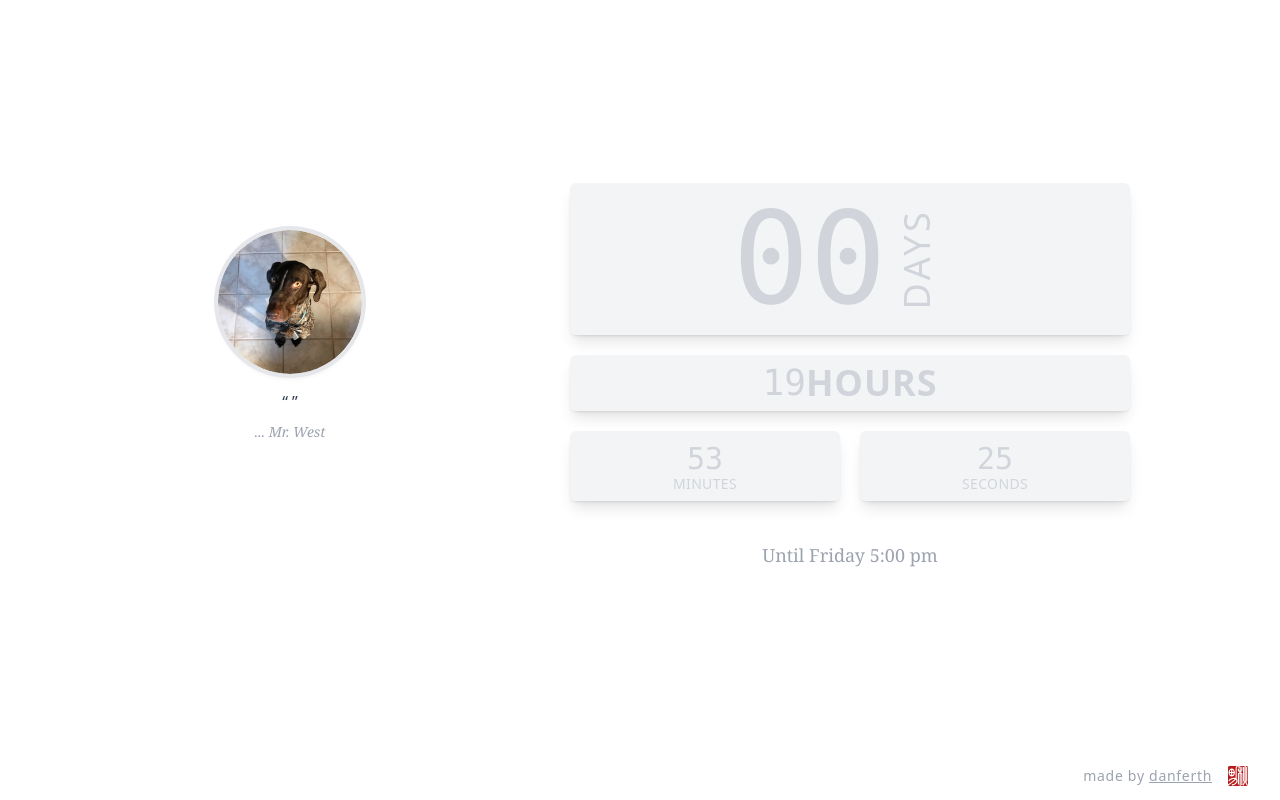
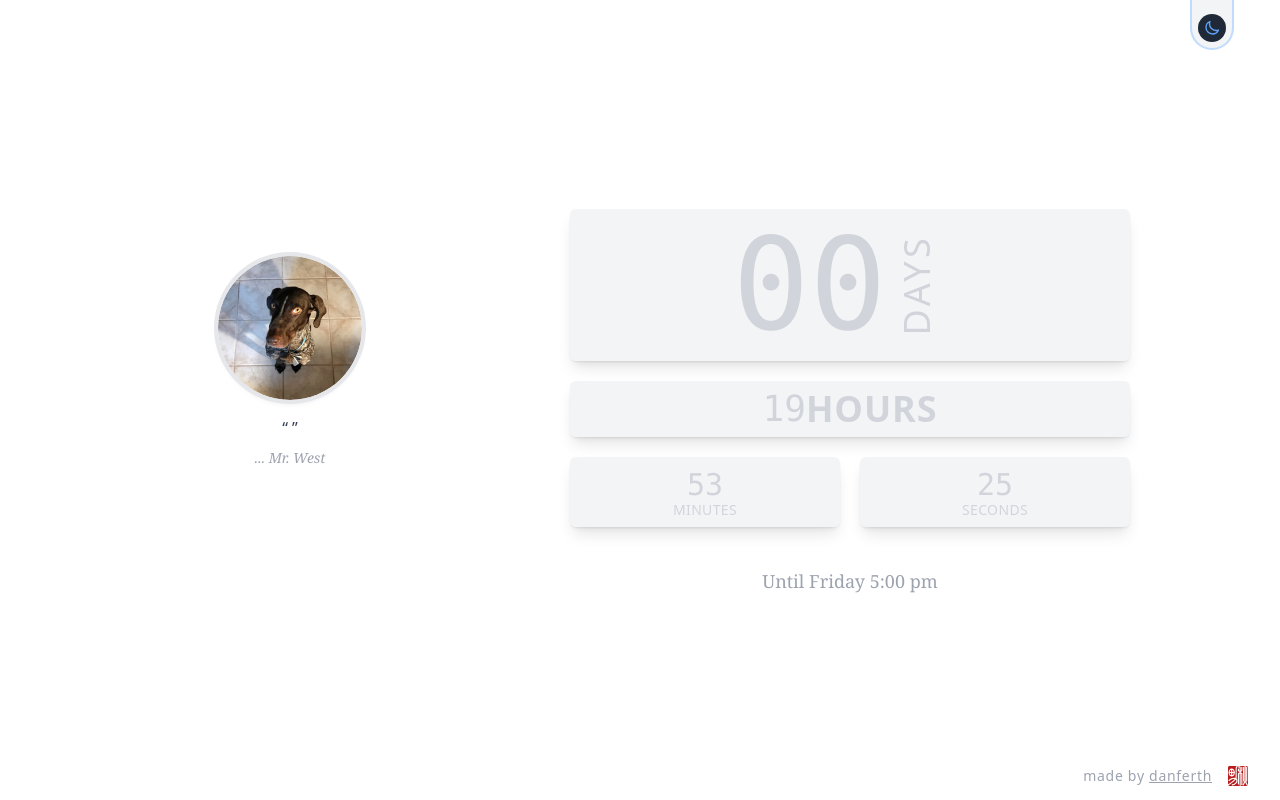
Before and after one commit to danferth/countdown, a Next.js app: page / in a window 1280 px wide. Built offline with nearby package versions, Linux system fonts and the light colour scheme; no server answers.

Commit message:
added theme button for light dark mode

```diff
--- a/app/layout.js
+++ b/app/layout.js
@@ -1,19 +1,18 @@
 import "@/styles/globals.css";
 import Footer from "../components/Footer";
+import Navigation from "../components/Navigation";
+
 export const metadata = {
   title: "Friday Countdown",
   description: "It's friday mutha fucka",
 };
 
-export default function RootLayout({
-  // Layouts must accept a children prop.
-  // This will be populated with nested layouts or pages
-  children,
-}) {
+export default function RootLayout({ children }) {
   return (
     <html lang="en">
       <body>
         <main className="flex flex-col min-h-screen max-h-screen">
+          <Navigation />
           <div className="flex-grow flex flex-col items-center justify-evenly md:justify-center lg:flex-row lg:px-20 min-w-full z-10 bg-white dark:bg-gray-800 transition">
             {children}
           </div>
--- /dev/null
+++ b/components/Navigation.js
@@ -0,0 +1,80 @@
+"use client";
+import { useState, useEffect } from "react";
+export default function Navigation() {
+  const [isLightTrue, setIsLightTrue] = useState(true);
+
+  useEffect(() => {
+    const isLocalSet = localStorage.getItem("isLight");
+    const isSystemLight = window.matchMedia(
+      "(prefers-color-scheme: light)"
+    ).matches;
+
+    if (isLocalSet === null) {
+      setIsLightTrue(isSystemLight);
+      localStorage.setItem("isLight", isSystemLight);
+    } else if (isLocalSet != null) {
+      setIsLightTrue(isLocalSet === "true" ? true : false);
+    }
+  }, []);
+
+  useEffect(() => {
+    isLightTrue
+      ? document.documentElement.classList.remove("dark")
+      : document.documentElement.classList.add("dark");
+  }, [isLightTrue]);
+
+  function localCheckAndSet(key, value) {
+    if (document.window !== "undefined") {
+      const currentLocal = localStorage.getItem(key);
+      if (currentLocal !== null) {
+        localStorage.setItem(key, value);
+      }
+    }
+  }
+
+  return (
+    <div className="bg-white dark:bg-gray-800 flex align-center justify-end pb-1 pr-4 lg:pr-12">
+      <div className="bg-gray-100 ring-2 ring-blue-200 dark:bg-gray-600 dark:ring-orange-500 pt-3.5 px-1.5 pb-1.5 rounded-b-full">
+        <button
+          className="p-1.5 rounded-full bg-gray-800 dark:bg-yellow-50"
+          onClick={() => {
+            setIsLightTrue(!isLightTrue);
+            localCheckAndSet("isLight", !isLightTrue);
+          }}
+        >
+          {isLightTrue ? (
+            <svg
+              xmlns="http://www.w3.org/2000/svg"
+              fill="none"
+              viewBox="0 0 24 24"
+              strokeWidth={2}
+              stroke="currentColor"
+              className="w-4 h-4 text-blue-400"
+            >
+              <path
+                strokeLinecap="round"
+                strokeLinejoin="round"
+                d="M21.752 15.002A9.718 9.718 0 0118 15.75c-5.385 0-9.75-4.365-9.75-9.75 0-1.33.266-2.597.748-3.752A9.753 9.753 0 003 11.25C3 16.635 7.365 21 12.75 21a9.753 9.753 0 009.002-5.998z"
+              />
+            </svg>
+          ) : (
+            <svg
+              xmlns="http://www.w3.org/2000/svg"
+              fill="none"
+              viewBox="0 0 24 24"
+              strokeWidth={2}
+              stroke="currentColor"
+              className="w-4 h-4 text-orange-500"
+            >
+              <path
+                strokeLinecap="round"
+                strokeLinejoin="round"
+                d="M12 3v2.25m6.364.386l-1.591 1.591M21 12h-2.25m-.386 6.364l-1.591-1.591M12 18.75V21m-4.773-4.227l-1.591 1.591M5.25 12H3m4.227-4.773L5.636 5.636M15.75 12a3.75 3.75 0 11-7.5 0 3.75 3.75 0 017.5 0z"
+              />
+            </svg>
+          )}
+        </button>
+      </div>
+    </div>
+  );
+}
--- a/tailwind.config.js
+++ b/tailwind.config.js
@@ -1,5 +1,6 @@
 /** @type {import('tailwindcss').Config} */
 module.exports = {
+  darkMode: "class",
   content: [
     "./pages/**/*.{js,ts,jsx,tsx,mdx}",
     "./components/**/*.{js,ts,jsx,tsx,mdx}",
```
